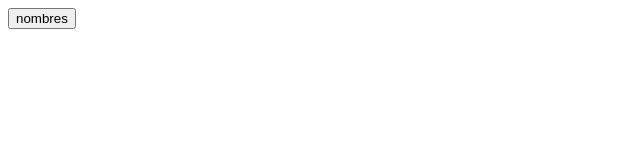
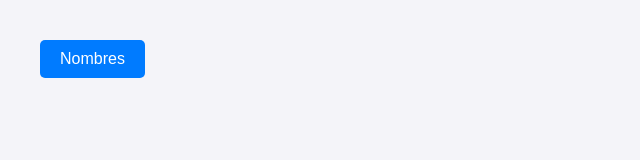
Before and after one commit to Andre908c/parcial1Devops, a plain HTML site: page index.html in a window 1280 px wide. Shown: the whole page, without its empty margins (0-640 px from the left). Drawn offline with Linux system fonts and the light colour scheme.

Commit message:
Agregué el index

```diff
--- a/index.html
+++ b/index.html
@@ -2,26 +2,52 @@
 <html lang="es">
 <head>
     <meta charset="UTF-8">
-    <title>Este es nuestro parcial</title>
+    <meta name="viewport" content="width=device-width, initial-scale=1.0">
+    <title>Parcial - Integrantes del Grupo</title>
+    <style>
+        body {
+            font-family: Arial, sans-serif;
+            margin: 40px;
+            background-color: #f4f4f9;
+            color: #333;
+        }
+        button {
+            padding: 10px 20px;
+            font-size: 16px;
+            background-color: #007bff;
+            color: white;
+            border: none;
+            border-radius: 5px;
+            cursor: pointer;
+        }
+        button:hover {
+            background-color: #0056b3;
+        }
+        #contenedor-nombres {
+            margin-top: 20px;
+        }
+    </style>
 </head>
 <body>
-    <!-- Tu botón -->
-    <button onclick="mostrarNombres()">nombres</button>
 
-    <!-- Aquí van a aparecer los nombres (inicialmente está vacío/oculto) -->
+    <button id="btn-nombres">Nombres</button>
     <div id="contenedor-nombres"></div>
 
     <script>
         function mostrarNombres() {
-            // Aquí escribes los nombres de los integrantes de tu grupo
-            document.getElementById("contenedor-nombres").innerHTML = `
+            const contenedor = document.getElementById("contenedor-nombres");
+            contenedor.innerHTML = `
                 <h3>Integrantes del grupo:</h3>
                 <ul>
-                    <li>daniel blandon </li>
-                    <li>andres juan</li>
+                    <li>Daniel Blandón</li>
+                    <li>Andrés Juan</li>
                 </ul>
             `;
         }
+
+        // Asignamos el evento desde JavaScript en lugar del onclick en el HTML
+        document.getElementById("btn-nombres").addEventListener("click", mostrarNombres);
     </script>
+
 </body>
 </html>
```
